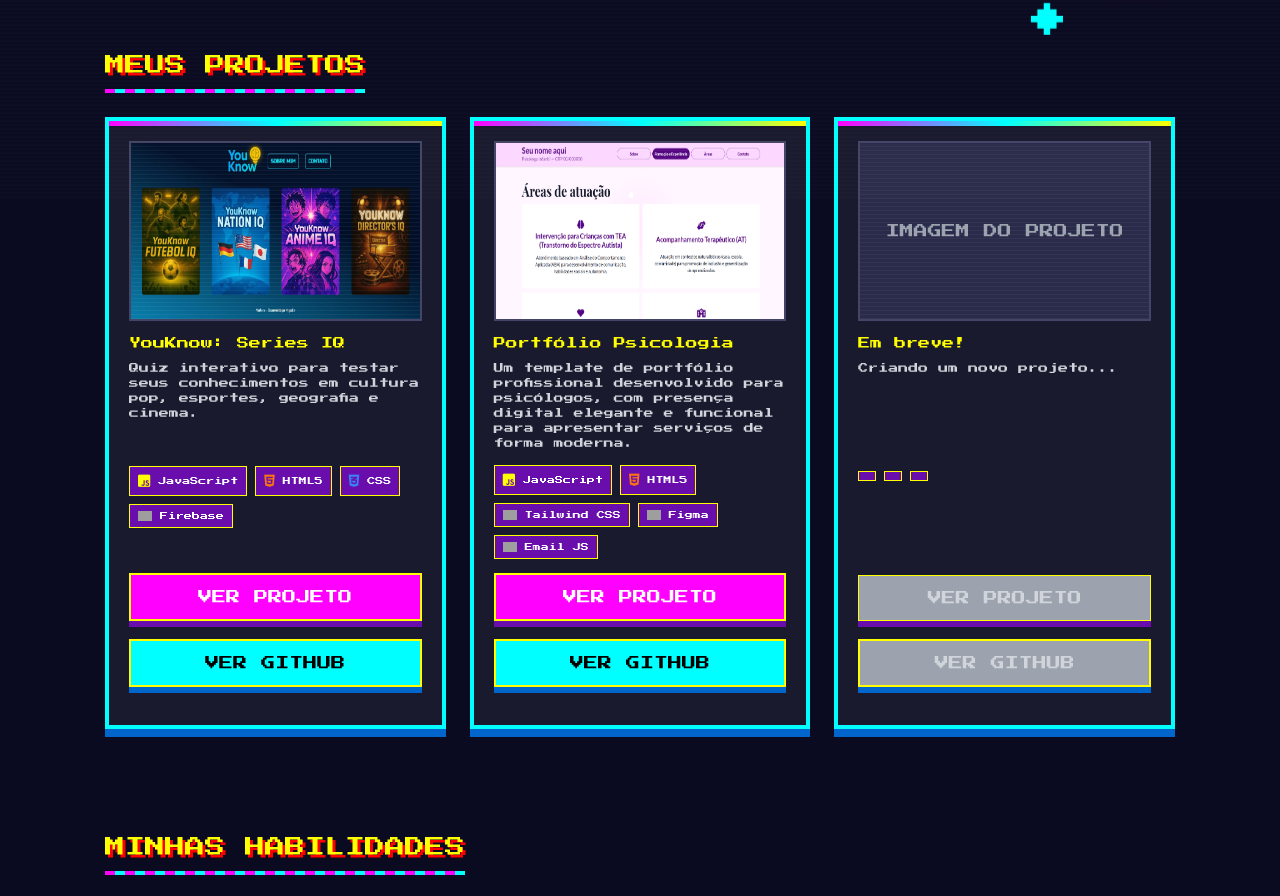
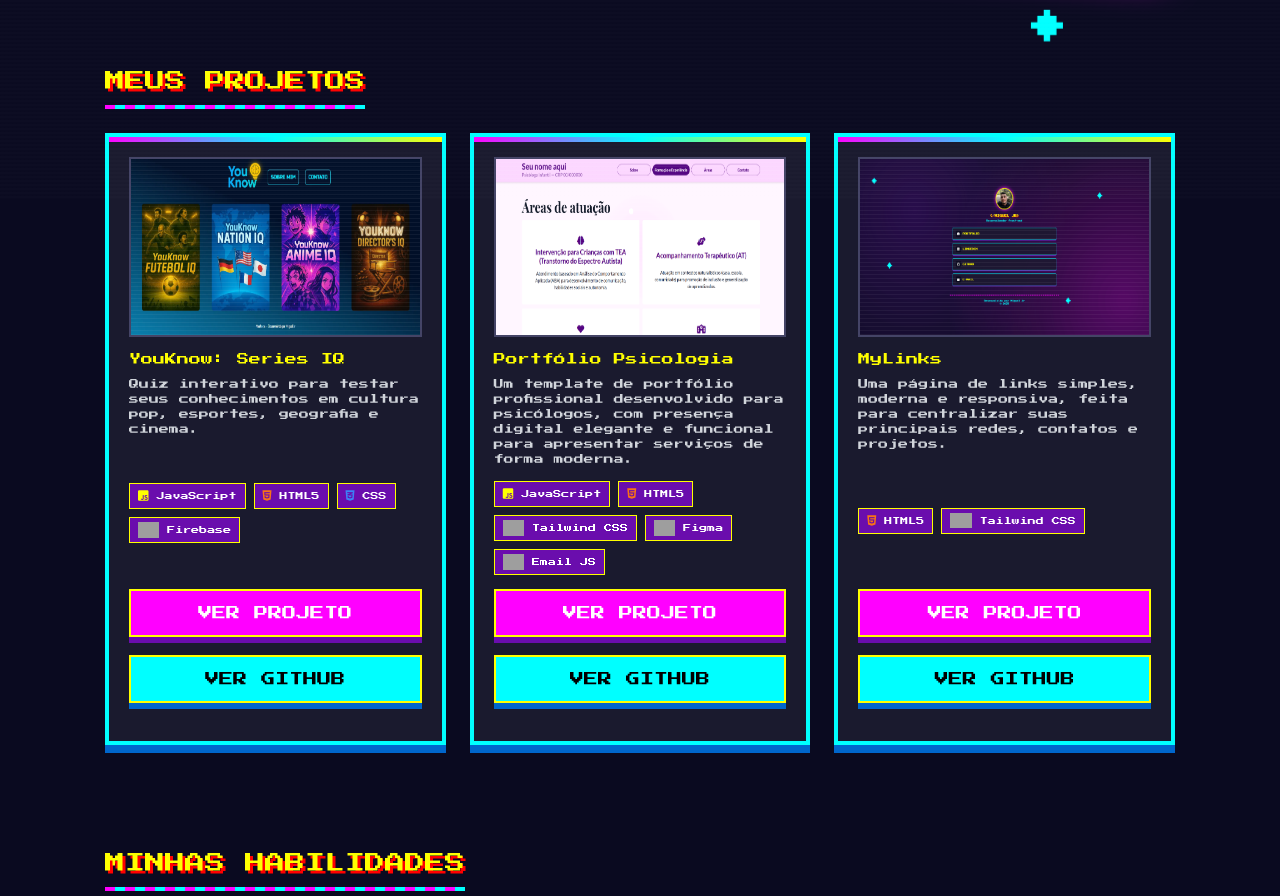
Before and after one commit to migueljrdev/arcade-portifolio, a website: page index.html in a window 1280 px wide. Shown: the part 601-1497 px from the top of the page. Drawn offline with nearby package versions, Linux system fonts and the light colour scheme; grey boxes are pictures that could not be loaded.

Commit message:
add projeto mylinks

```diff
--- a/index.html
+++ b/index.html
@@ -24,7 +24,7 @@
     <div class="space-invader" style="top: 60%; left: 10%; animation-delay: 2s;"></div>
     <div class="space-invader" style="top: 80%; left: 70%; animation-delay: 3s;"></div>
 
-    <header class=" fixed top-0 left-0 w-full z-[1000] bg-dark-primary transition-transform duration-300 ease-in-out">
+    <header class="fixed top-0 left-0 w-full z-[1000] bg-dark-primary transition-transform duration-300 ease-in-out">
 
         <div class="fixed top-0 left-0 w-full h-full bg-gradient-custom bg-100-4 z-50 pointer-events-none opacity-40"></div>
 
@@ -46,7 +46,7 @@
         </div>
 
     </header>
-    <div class="container m-auto relative z-10">
+    <div class="container p-4 m-auto relative z-10">
 
         <section class="flex flex-col md:flex-row text-center py-10 items-center justify-center gap-8 md:gap-12 lg:justify-between lg:max-w-[1070px] lg:m-auto relative " id="about">
             <div class=" max-w-full md:max-w-[400px] lg:max-w-[600px] relative z-[5] mb-7 flex-1 md:flex-none">
@@ -83,10 +83,10 @@
                         <p class="project-card-p">Quiz interativo para testar seus conhecimentos em cultura pop, esportes, geografia e cinema.</p>
                     </div>
                     <div class="project-tags">
-                        <span class="tag"><i class="fa-brands fa-square-js mr-2 text-yellow-color text-sm"></i>JavaScript</span>
-                        <span class="tag"><i class="fa-brands fa-html5 mr-2 text-orange-500 text-sm"></i>HTML5</span>
-                        <span class="tag"><i class="fa-brands fa-css3-alt mr-2 text-blue-500 text-sm"></i>CSS</span>
-                        <span class="tag"><img class="w-3.5 h-3.5 mr-2 object-contain" src="https://cdn.jsdelivr.net/gh/devicons/devicon@latest/icons/firebase/firebase-original.svg" /> Firebase</span>
+                        <span class="tag"><i class="fa-brands fa-square-js mr-2 text-yellow-color text-xs"></i>JavaScript</span>
+                        <span class="tag"><i class="fa-brands fa-html5 mr-2 text-orange-500 text-xs"></i>HTML5</span>
+                        <span class="tag"><i class="fa-brands fa-css3-alt mr-2 text-blue-500 text-xs"></i>CSS</span>
+                        <span class="tag"><img class="h-4 mr-2 object-contain" src="https://cdn.jsdelivr.net/gh/devicons/devicon@latest/icons/firebase/firebase-original.svg" /> Firebase</span>
                     </div>
                     <div>
                         <a href="https://quiz-youknow.vercel.app" target="_blank" rel="noopener noreferrer" class="btn text-center uppercase">ver projeto</a>
@@ -95,17 +95,17 @@
                 </div>
                 <div class="project-card">
                     <div>
-                        <div class="project-image"><img src="src/img/img_psi.png" class="w-full h-full" alt="imagem-projeto-youknow"></div>
+                        <div class="project-image"><img src="src/img/img_psi.png" class="w-full h-full" alt="imagem-portfolio-psicologia"></div>
                         <h3 class="project-card-h3">Portfólio Psicologia</h3>
                         <p class="project-card-p">Um template de portfólio profissional desenvolvido para psicólogos, com presença digital elegante e funcional para apresentar serviços de forma moderna.</p>
                     </div>
 
                     <div class="project-tags">
-                        <span class="tag"><i class="fa-brands fa-square-js mr-2 text-yellow-color text-sm"></i>JavaScript</span>
-                        <span class="tag"><i class="fa-brands fa-html5 mr-2 text-orange-500 text-sm"></i>HTML5</span>
-                        <span class="tag"><img class="w-3.5 h-3.5 mr-2 object-contain" src="https://cdn.jsdelivr.net/gh/devicons/devicon@latest/icons/tailwindcss/tailwindcss-original.svg" />Tailwind CSS</span>
-                        <span class="tag"><img class="w-3.5 h-3.5 mr-2 object-contain" src="https://cdn.jsdelivr.net/gh/devicons/devicon@latest/icons/figma/figma-original.svg" />Figma</span>
-                        <span class="tag"><img class="w-3.5 h-3.5 mr-2 object-contain" src="https://cdn.brandfetch.io/idWd1fzwQZ/w/400/h/400/theme/dark/icon.jpeg?c=1bxid64Mup7aczewSAYMX&t=1760611229937" />Email JS</span>
+                        <span class="tag"><i class="fa-brands fa-square-js mr-2 text-yellow-color text-xs"></i>JavaScript</span>
+                        <span class="tag"><i class="fa-brands fa-html5 mr-2 text-orange-500 text-xs"></i>HTML5</span>
+                        <span class="tag"><img class="h-4 mr-2 object-contain" src="https://cdn.jsdelivr.net/gh/devicons/devicon@latest/icons/tailwindcss/tailwindcss-original.svg" />Tailwind CSS</span>
+                        <span class="tag"><img class="h-4 mr-2 object-contain" src="https://cdn.jsdelivr.net/gh/devicons/devicon@latest/icons/figma/figma-original.svg" />Figma</span>
+                        <span class="tag"><img class="h-4 mr-2 object-contain" src="https://cdn.brandfetch.io/idWd1fzwQZ/w/400/h/400/theme/dark/icon.jpeg?c=1bxid64Mup7aczewSAYMX&t=1760611229937" />Email JS</span>
                     </div>
 
                     <div>
@@ -115,18 +115,17 @@
                 </div>
                 <div class="project-card hidden md:flex">
                     <div>
-                        <div class="project-image">IMAGEM DO PROJETO</div>
-                        <h3 class="project-card-h3">Em breve!</h3>
-                        <p class="project-card-p">Criando um novo projeto...</p>
+                        <div class="project-image"><img src="src/img/img_page-link.png" class="w-full h-full" alt="imagem-page-links"></div>
+                        <h3 class="project-card-h3">MyLinks</h3>
+                        <p class="project-card-p">Uma página de links simples, moderna e responsiva, feita para centralizar suas principais redes, contatos e projetos.</p>
                     </div>
                     <div class="project-tags">
-                        <span class="tag"></span>
-                        <span class="tag"></span>
-                        <span class="tag"></span>
+                        <span class="tag"><i class="fa-brands fa-html5 mr-2 text-orange-500 text-xs"></i>HTML5</span>
+                        <span class="tag"><img class="h-4 mr-2 object-contain" src="https://cdn.jsdelivr.net/gh/devicons/devicon@latest/icons/tailwindcss/tailwindcss-original.svg" />Tailwind CSS</span>
                     </div>
                     <div>
-                        <a href="#" target="_blank" rel="noopener noreferrer" class="btn cursor-default hover:bg-gray-400 border hover:text-gray-300 bg-gray-400 text-gray-300 text-center uppercase">ver projeto</a>
-                        <a href="#" target="_blank" rel="noopener noreferrer" class="btn cursor-default btn-secondary hover:bg-gray-400 hover:text-gray-300 bg-gray-400 text-gray-300 text-center uppercase">ver github</a>
+                        <a href="https://migueljrdev.github.io/mylinks/" target="_blank" rel="noopener noreferrer" class="btn text-center uppercase">ver projeto</a>
+                        <a href="https://github.com/migueljrdev/mylinks" target="_blank" rel="noopener noreferrer" class="btn btn-secondary text-center uppercase">ver github</a>
                     </div>
                 </div>
             </div>
```
Also changed, not shown: dist/output.css, src/img/img_page-link.png (added).
